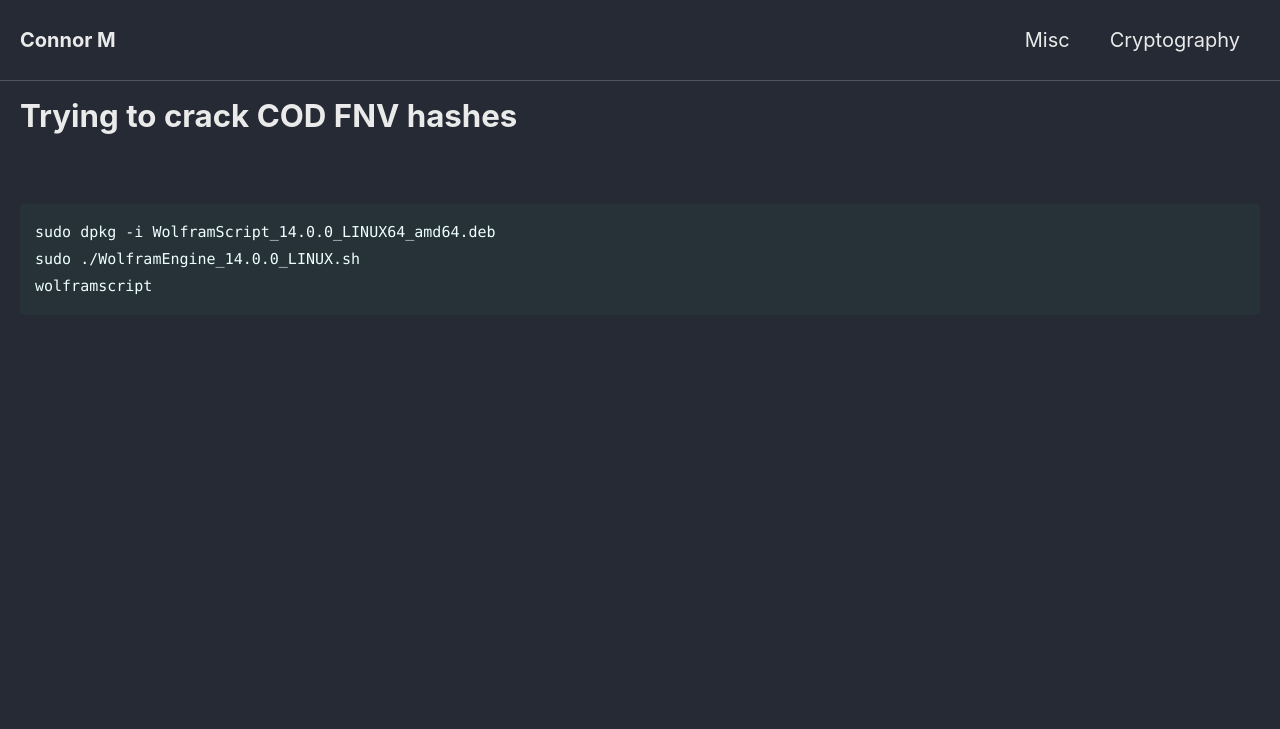
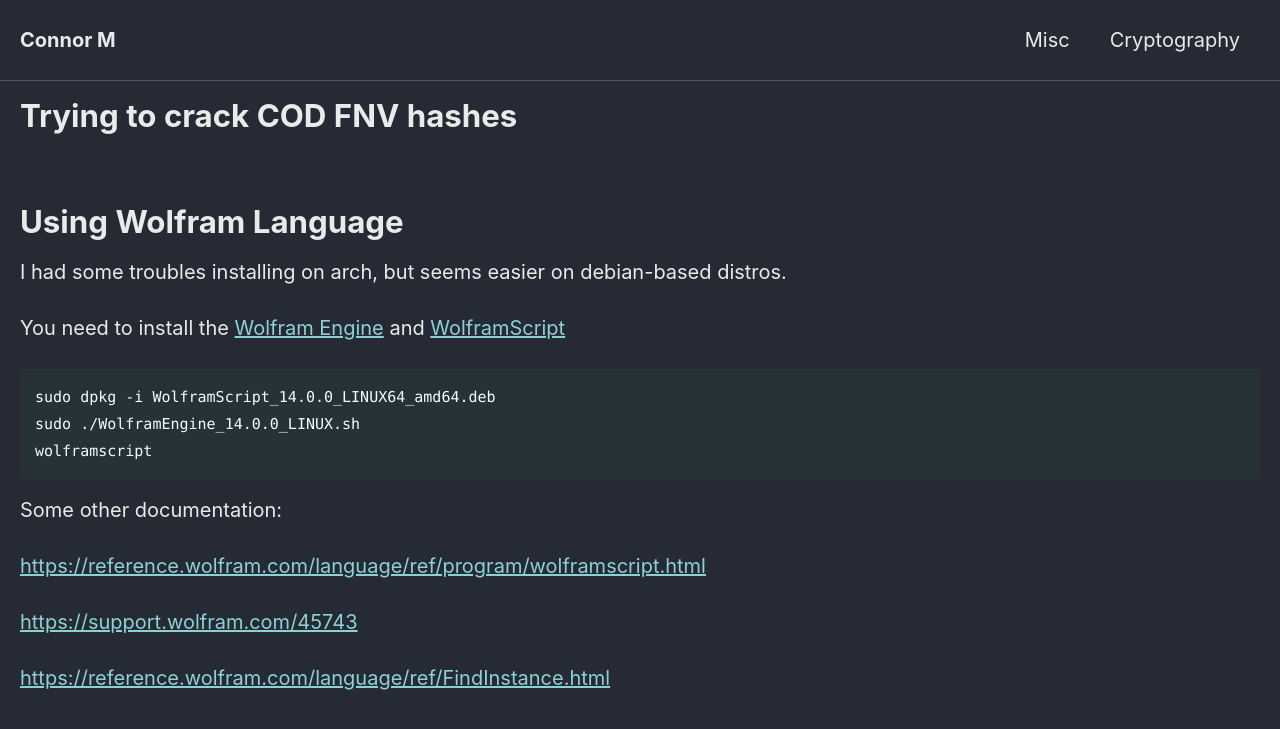
Before and after one commit to Connor-McCartney/Connor-McCartney.github.io, a Jekyll site: the page built from _pages/cryptography/other/Trying-to-crack-COD-FNV-hashes.md, in a window 1280 px wide. Shown: the top 729 px of the page. Built offline with Jekyll 4.4.1, drawn with Linux system fonts in a browser that asks for light colours; cached includes are drawn as plain includes.

Commit message:
Update Trying-to-crack-COD-FNV-hashes.md

````diff
--- a/_pages/cryptography/other/Trying-to-crack-COD-FNV-hashes.md
+++ b/_pages/cryptography/other/Trying-to-crack-COD-FNV-hashes.md
@@ -7,8 +7,23 @@ title: Trying to crack COD FNV hashes
 
 
 
+
+# Using Wolfram Language
+
+I had some troubles installing on arch, but seems easier on debian-based distros.
+
+You need to install the [Wolfram Engine](https://www.wolfram.com/engine/) and [WolframScript](https://www.wolfram.com/wolframscript/)
+
 ```
 sudo dpkg -i WolframScript_14.0.0_LINUX64_amd64.deb
 sudo ./WolframEngine_14.0.0_LINUX.sh
 wolframscript
 ```
+
+Some other documentation:
+
+<https://reference.wolfram.com/language/ref/program/wolframscript.html>
+
+<https://support.wolfram.com/45743>
+
+<https://reference.wolfram.com/language/ref/FindInstance.html>
````
